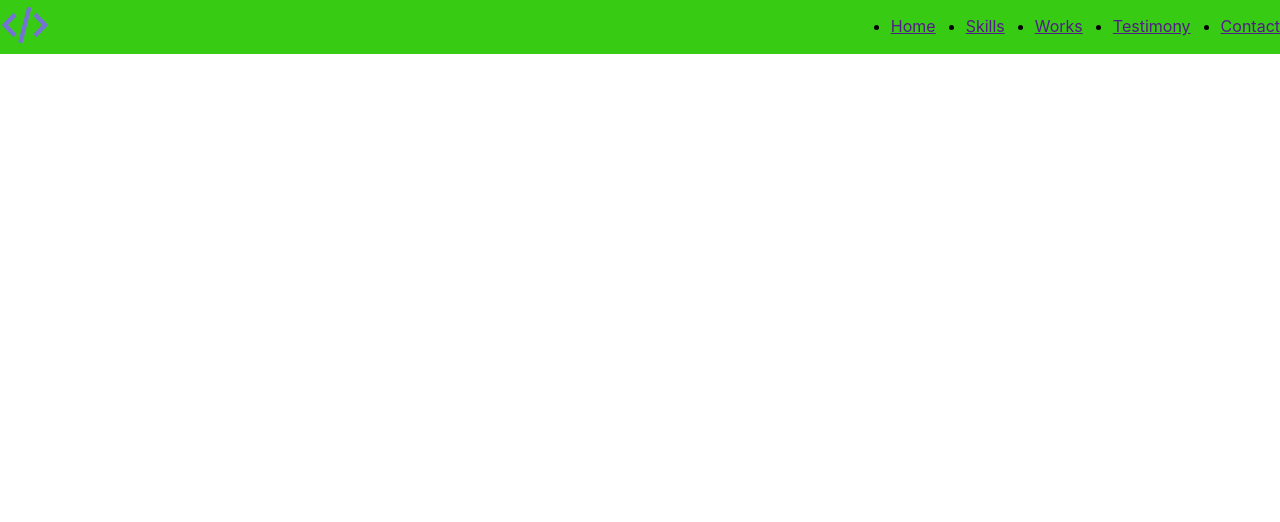
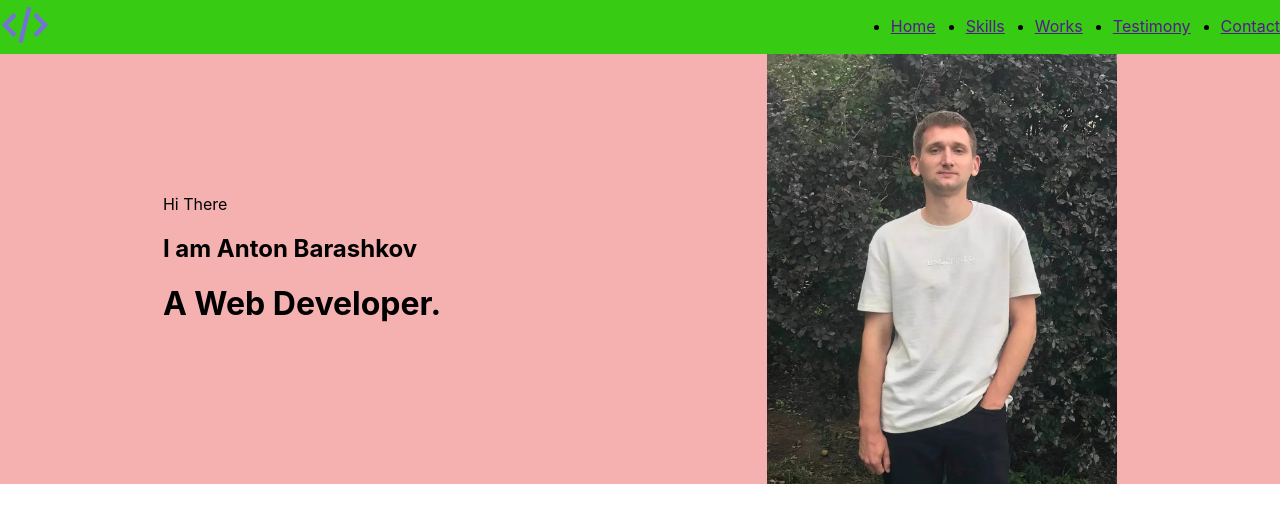
Before and after one commit to T-DubX/Portfolio, a React app: page / in a window 1280 px wide. Shown: the top 522 px of the page. Built offline with nearby package versions, Linux system fonts and the light colour scheme.

Commit message:
add main

```diff
--- a/src/App.tsx
+++ b/src/App.tsx
@@ -1,12 +1,14 @@
 import './App.css';
 import styled from 'styled-components';
 import {Header} from "./layout/header/Header";
+import {Main} from "./layout/section/main/Main";
 
 
 function App() {
     return (
         <div className="App">
             <Header/>
+            <Main/>
         </div>
     );
 }
--- /dev/null
+++ b/src/components/FlexWrapper.tsx
@@ -0,0 +1,16 @@
+import styled from "styled-components";
+
+type FlexWrapperPropsType = {
+    direction?: string
+    justify?: string
+    align?: string
+    wrap?: string
+}
+
+export const FlexWrapper = styled.div<FlexWrapperPropsType>`
+  display: flex;
+  flex-direction: ${props => props.direction || 'row'};
+  justify-content: ${props => props.justify || 'flex-start'};
+  align-items: ${props => props.align || 'stretch'};
+  flex-wrap: ${props => props.wrap || 'no-wrap'};
+`
--- /dev/null
+++ b/src/layout/section/main/Main.tsx
@@ -0,0 +1,37 @@
+import React from 'react';
+import styled from "styled-components";
+import  photo from '../../../assets/images/photo.webp'
+import {FlexWrapper} from "../../../components/FlexWrapper";
+export const Main = () => {
+    return (
+        <StyledMain>
+           <FlexWrapper align={'center'} justify={'space-around'}>
+               <div>
+                   <span>Hi There</span>
+                   <Name>I am Anton Barashkov</Name>
+                   <MainTitle>A Web Developer.</MainTitle>
+               </div>
+
+               <Photo src={photo} alt='Photo author'/>
+           </FlexWrapper>
+        </StyledMain>
+    );
+};
+
+const StyledMain = styled.div`
+  max-height: 100vh;
+  background-color: #f5b0b0;
+`
+
+const Photo = styled.img`
+  width: 350px;
+  height: 430px;
+  object-fit: cover;
+`
+
+const MainTitle = styled.h1`
+
+`
+const Name = styled.h2`
+
+`
```
